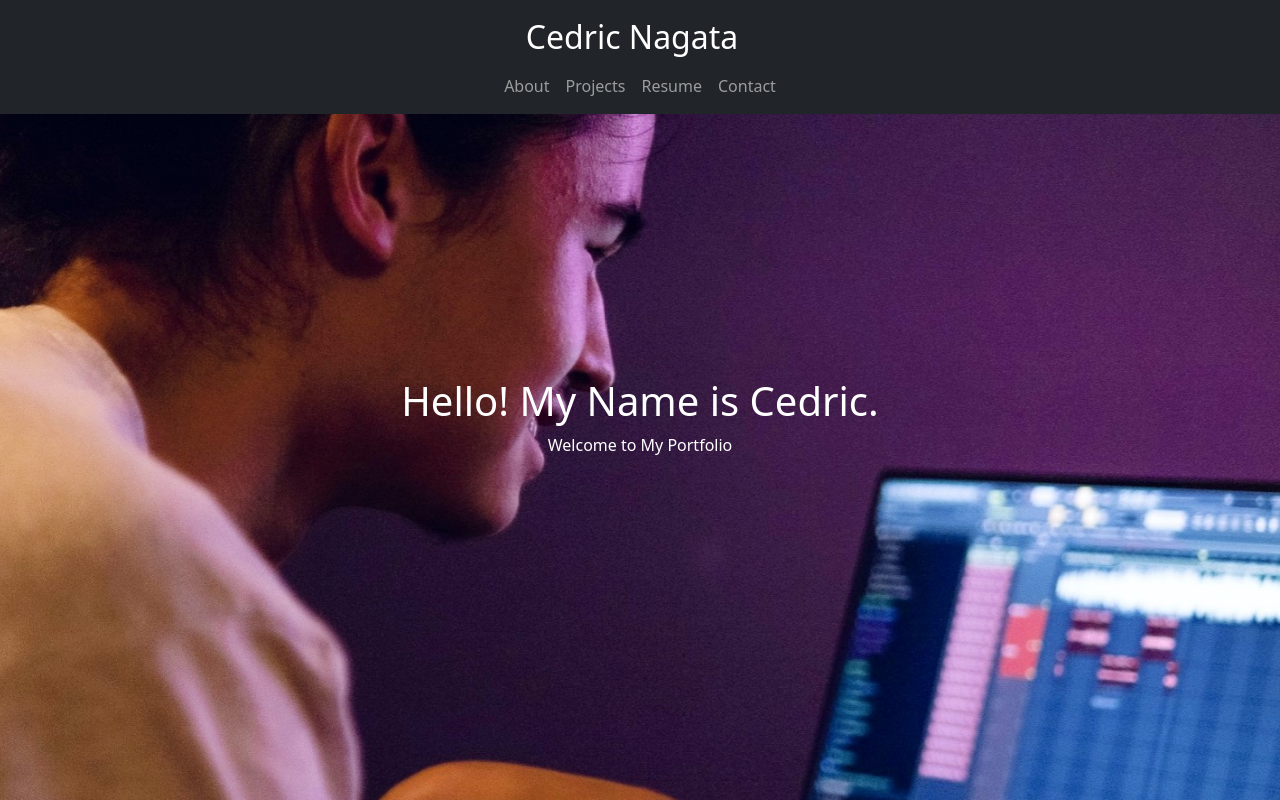
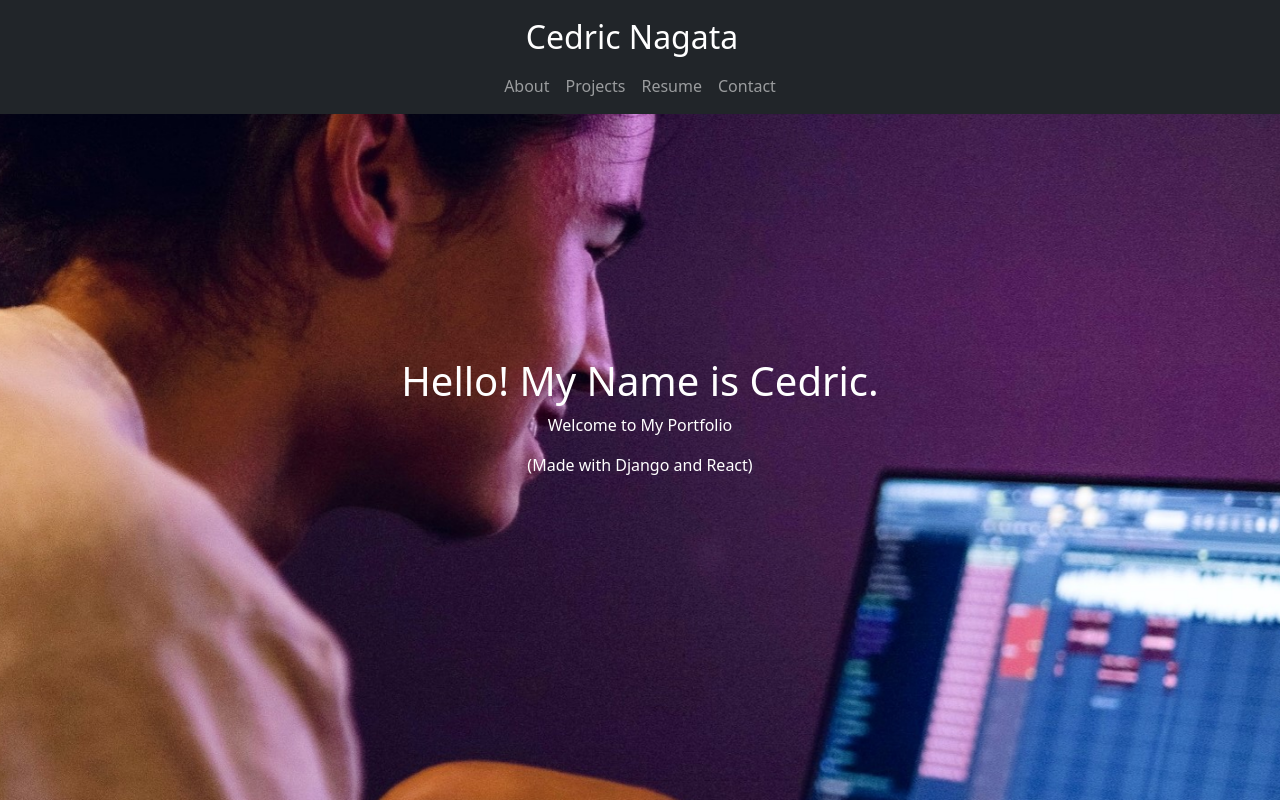
Before and after one commit to cedricnagata/Portfolio-Website, a React (Create React App) app in the folder frontend/: page / in a window 1280 px wide. Built offline with nearby package versions, Linux system fonts and the light colour scheme.

Commit message:
Added "made with" to home page

```diff
--- a/frontend/src/pages/Home.js
+++ b/frontend/src/pages/Home.js
@@ -4,6 +4,7 @@ const Home = () => (
     <div className="home-content">
         <h1>Hello! My Name is Cedric.</h1>
         <p>Welcome to My Portfolio</p>
+        <p>(Made with Django and React)</p>
     </div>
 );
 
```
